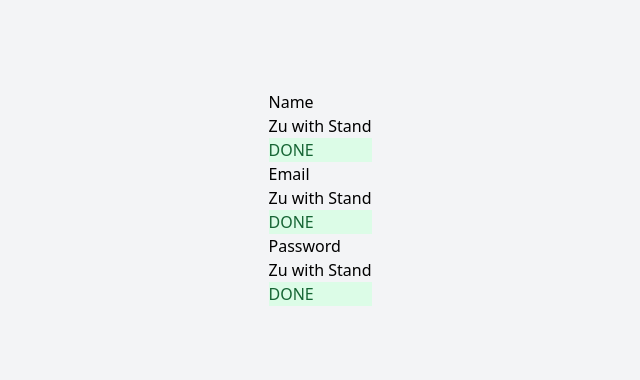
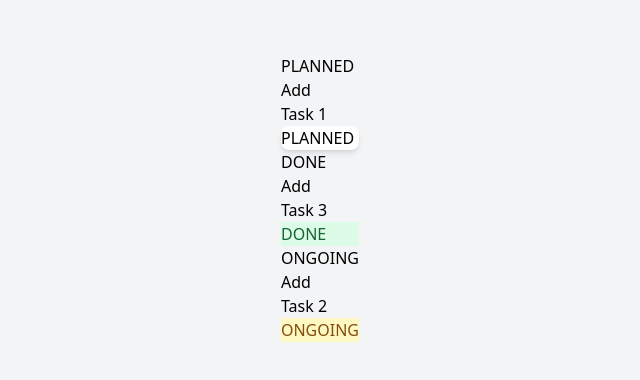
Before and after one commit to SufiyanAK/State-Management-With-Zustand, a React (Vite) app: page / in a window 1280 px wide. Shown: the part 202-582 px from the top of the page, without its empty margins (320-960 px from the left). Built offline with nearby package versions, Linux system fonts and the light colour scheme.

Commit message:
refactor: update Column component to manage task states and display filtered tasks

```diff
--- a/src/App.tsx
+++ b/src/App.tsx
@@ -3,9 +3,9 @@ import Column from "./components/Column"
 function App() {
   return (
     <div className="flex gap-4 rounded-md bg-gray-200 shadow-lg p-6">
-      <Column state="Name" />
-      <Column state="Email" />
-      <Column state="Password" />
+      <Column state="PLANNED" />
+      <Column state="DONE" />
+      <Column state="ONGOING" />
     </div>
 
   )
--- a/src/components/Column.tsx
+++ b/src/components/Column.tsx
@@ -1,15 +1,26 @@
-import { FC } from "react";
+import { FC, useMemo } from "react";
 import Task from "./Task";
+import { useStore } from "../zustand/store";
 
 interface ColumnProps {
   state: string;
 }
 
 const Column: FC<ColumnProps> = ({ state }) => {
+  // This is a custom hook that filters tasks based on their status and it is the react solution
+  const tasks = useStore(store => store.tasks)
+
+  const filteredTasks = useMemo(() => tasks.filter(task => task.status === state)
+    , [tasks, state])
+
+  console.log('filtered Tasks', filteredTasks)
   return (
     <div className="min-h-[20rem] w-[15rem] bg-gray-100 rounded-md p-4">
-      <p>{state}</p>
-      <Task title="Zu with Stand" />
+      <div className="flex justify-between mb-3">
+        <p>{state}</p>
+        <button className="px-4 py-2 bg-white rounded hover:bg-green-100 hover:shadow-md duration-150">Add</button>
+      </div>
+      {filteredTasks.map(task => <Task key={task.title} title={task.title} STATUS={task.status} />)}
     </div>
   )
 }
--- a/src/components/Task.tsx
+++ b/src/components/Task.tsx
@@ -1,8 +1,8 @@
 import classNames from "classnames"
 
-const STATUS: string = "DONE"
+// const STATUS: string = "DONE"
 
-const Task = ({ title }: { title: string }) => {
+const Task = ({ title, STATUS }: { title: string, STATUS: string }) => {
     return (
         <div className="bg-white rounded min-h-20 px-4 py-2 flex flex-col justify-between">
             <div>{title}</div>
--- /dev/null
+++ b/src/zustand/store.ts
@@ -0,0 +1,20 @@
+import { create } from "zustand"
+
+type status = "PLANNED" | "ONGOING" | "DONE";
+
+export interface Task {
+    title: string;
+    status: status;
+}
+
+interface Store {
+    tasks: Task[];
+}
+
+export const useStore = create<Store>()((set) => ({
+    tasks: [
+        { title: "Task 1", status: "PLANNED" },
+        { title: "Task 2", status: "ONGOING" },
+        { title: "Task 3", status: "DONE" },
+    ],
+}))
```
